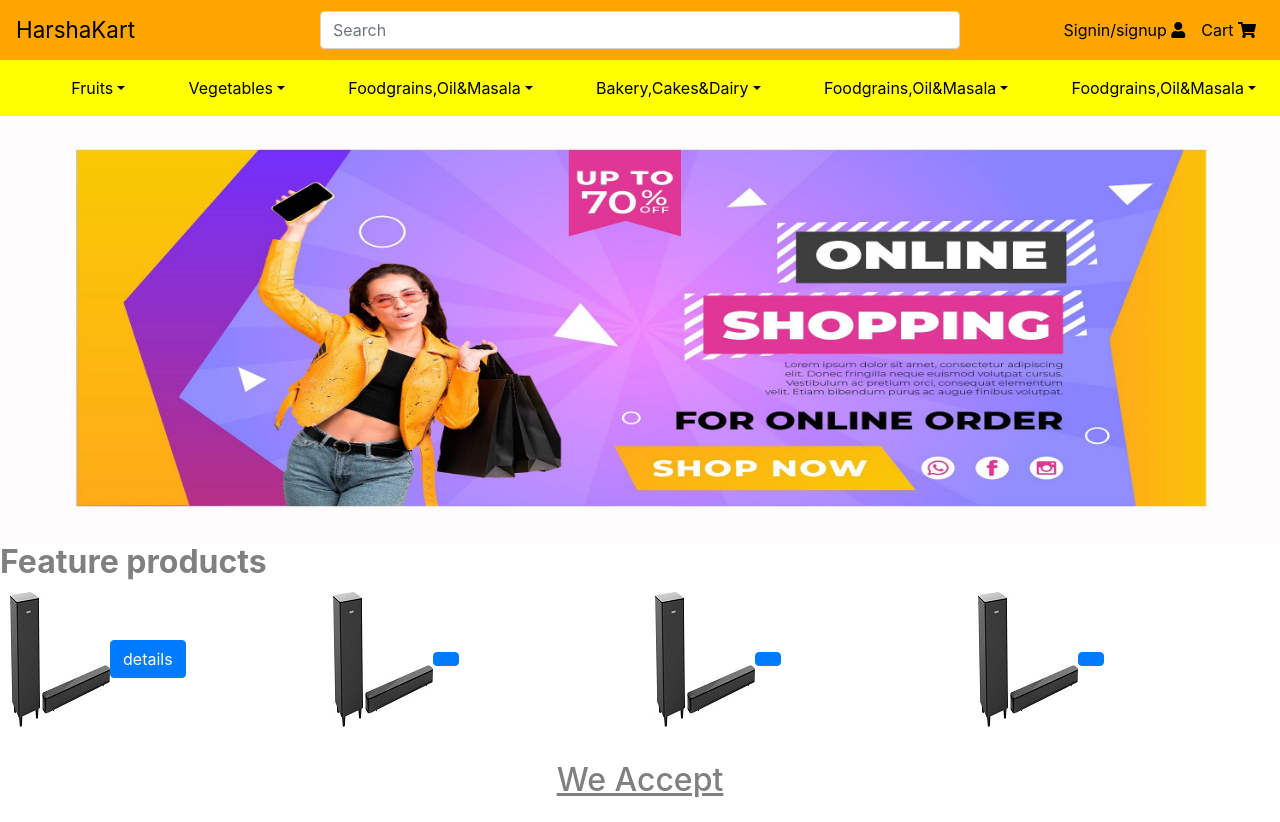
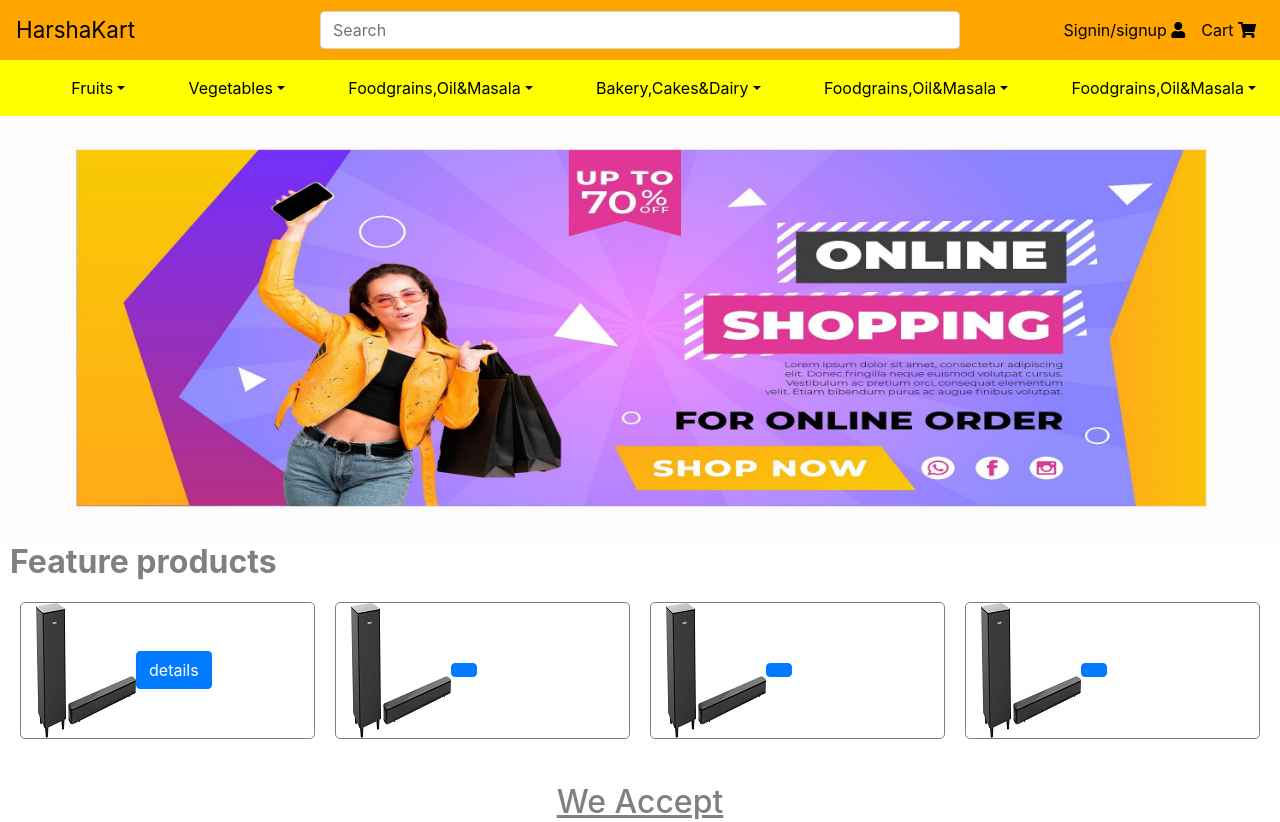
Before and after one commit to sirasala2/saiharshakart, a React (Create React App) app: page / in a window 1280 px wide. Shown: the top 822 px of the page. Built offline with nearby package versions, Linux system fonts and the light colour scheme.

Commit message:
added stylings in product list page

```diff
--- a/src/Parts/harshacart.js
+++ b/src/Parts/harshacart.js
@@ -9,7 +9,7 @@ const Harshacart = () => {
         width: "100vw"
     };
     const header_feature = {
-        bold: {fontWeight: 'bold',color:"grey"},
+        bold: {fontWeight: 'bold',color:"grey",marginLeft:"10px"},
 
     };
     return (
--- a/src/Parts/product.js
+++ b/src/Parts/product.js
@@ -4,30 +4,28 @@ import { Button, Row, Container, Col } from 'react-bootstrap';
 
 const Product = (props) => {
   return (
-    <div style={{ margin: '10px' }}>
-      <Row>
-        <Col>
+      <Row style={{margin:"10px"}}>
+        <Col style={{border:"1px solid", borderColor:"grey",borderRadius:"5px",margin:"10px",width:"20%"}}>
           <img src={proimg} />
           <Button href="/product-detail">details
           </Button>
         </Col>
-        <Col>
+        <Col style={{border:"1px solid", borderColor:"grey",borderRadius:"5px",margin:"10px",width:"20%"}}>
         <img src={proimg} />
           <Button  href="/product-detail">
           </Button>
         </Col>
-        <Col>
+        <Col style={{border:"1px solid", borderColor:"grey",borderRadius:"5px",margin:"10px",width:"20%"}}>
         <img src={proimg} />
           <Button  href="/product-detail">
           </Button>
         </Col>
-        <Col>
+        <Col style={{border:"1px solid", borderColor:"grey",borderRadius:"5px",margin:"10px",width:"20%"}}>
         <img src={proimg} />
           <Button  href="/product-detail">
           </Button>
         </Col>
       </Row>
-    </div>
 
 
   );
```
